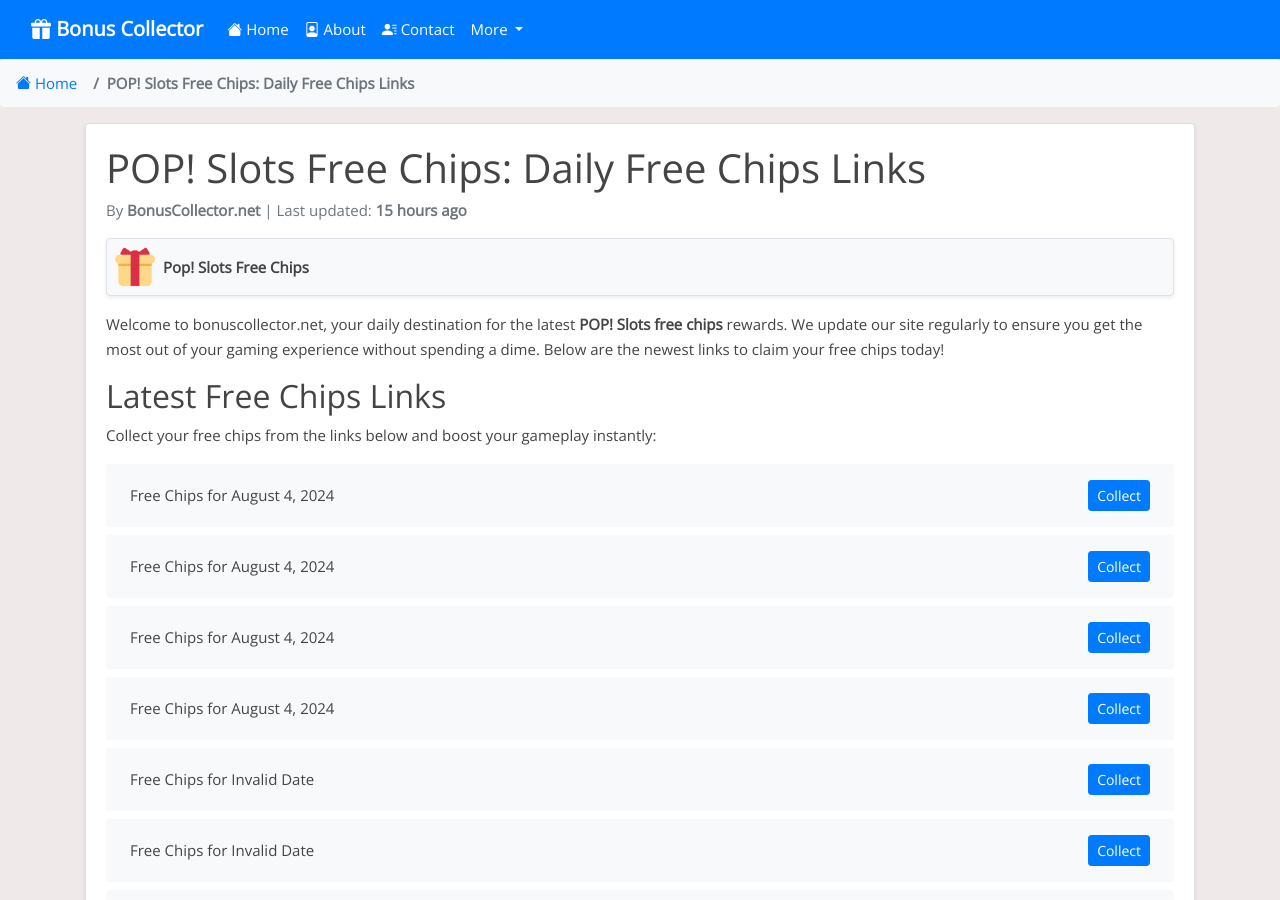
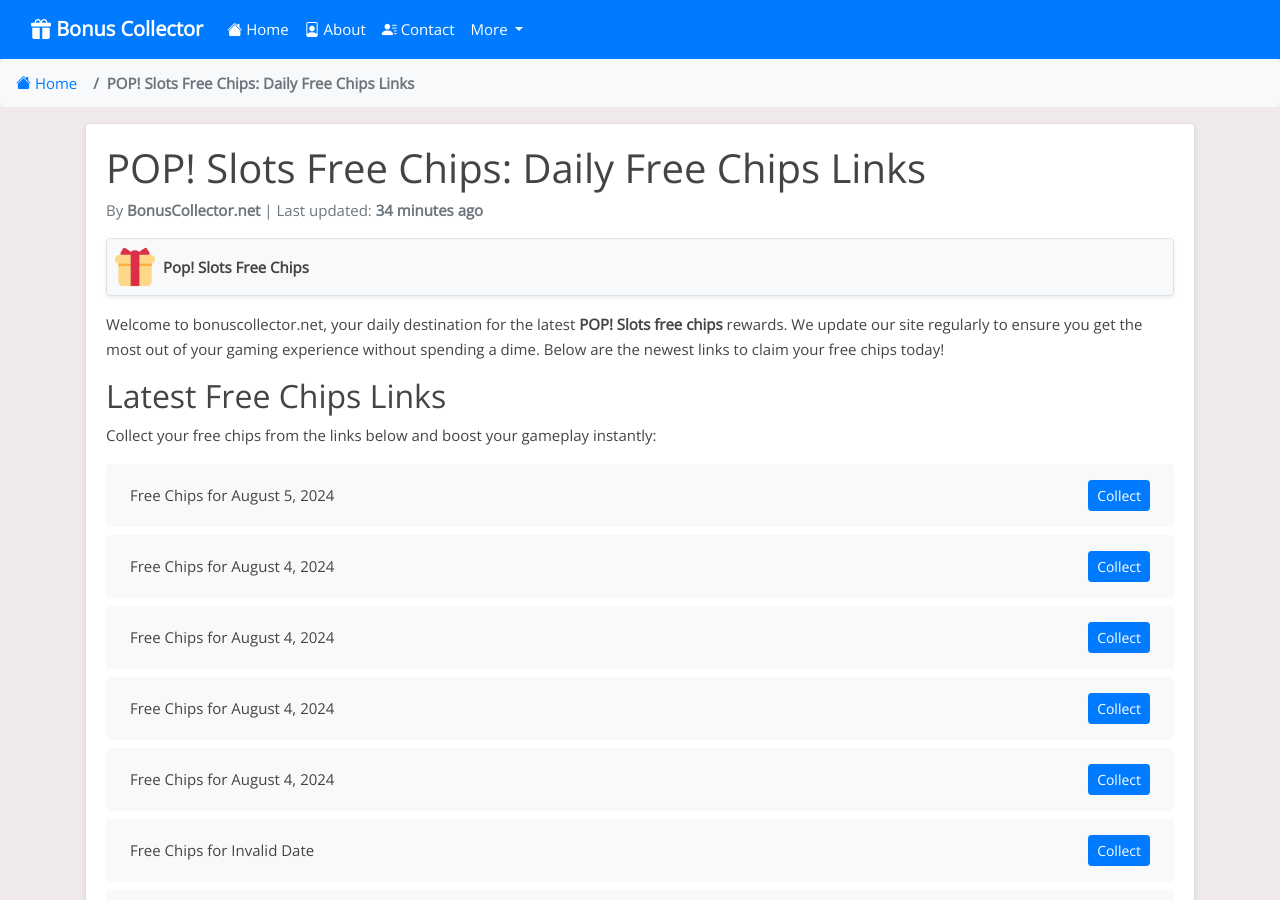
Before and after one commit to Prollad99/bs-net, a Jekyll site: the page built from _posts/2024-06-29-pop-slots.md, in a window 1280 px wide and 900 px high. Built offline with Jekyll 4.4.1, drawn with Linux system fonts in a browser that asks for light colours; nearby versions of some CDN libraries; comment, search, counter and statistics services are not loaded.

Commit message:
Update pop-slots reward links and last modified date

```diff
--- a/_data/include_files.yml
+++ b/_data/include_files.yml
@@ -44,7 +44,7 @@
   last_modified: 2024-08-04 18:07:45
 
 pop-slots.html:
-  last_modified: 2024-08-04 12:47:03
+  last_modified: 2024-08-05 03:34:03
 
 bingo-blitz.html:
   last_modified: 2024-08-04 18:07:46
--- a/_includes/pop-slots.html
+++ b/_includes/pop-slots.html
@@ -1,4 +1,8 @@
 <ul class="list-group mt-3 mb-4">
+  <li class="list-group-item d-flex justify-content-between align-items-center">
+    <span>Free Chips for August 5, 2024</span>
+    <a href="https://popslots.casino/3YzHWBJ" class="btn btn-primary btn-sm">Collect</a>
+  </li>
   <li class="list-group-item d-flex justify-content-between align-items-center">
     <span>Free Chips for August 4, 2024</span>
     <a href="https://popslots.casino/3ytz7Pl" class="btn btn-primary btn-sm">Collect</a>
@@ -395,8 +399,4 @@
     <span>Free Chips for Invalid Date</span>
     <a href="https://popslots.casino/4bGtLxw" class="btn btn-primary btn-sm">Collect</a>
   </li>
-  <li class="list-group-item d-flex justify-content-between align-items-center">
-    <span>Free Chips for Invalid Date</span>
-    <a href="https://popslots.casino/4bE7foY" class="btn btn-primary btn-sm">Collect</a>
-  </li>
 </ul>
```
Also changed, not shown: links-json/pop-slots.json (+4 -3 lines).
